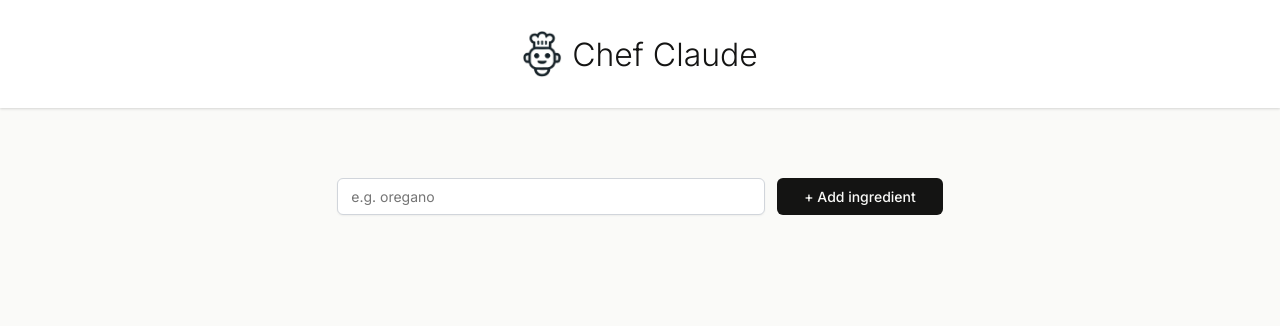
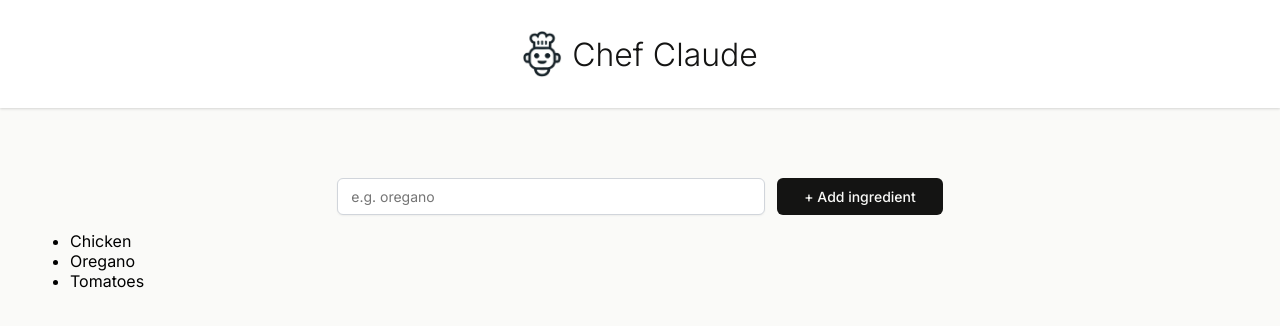
Before and after one commit to daniela-mendes/react-101, a React (Vite) app in the folder chef-claude/: page / in a window 1280 px wide. Shown: the top 326 px of the page. Built offline with nearby package versions, Linux system fonts and the light colour scheme.

Commit message:
chef claude: - iterating over ingredients list and rendering them - event listener for submit - form adds ingredient to the list, but does not render the new element

```diff
--- a/chef-claude/src/Main.tsx
+++ b/chef-claude/src/Main.tsx
@@ -1,10 +1,27 @@
 export default function Main() {
+    const ingredients = ["Chicken", "Oregano", "Tomatoes"]
+
+    const ingredientsList = ingredients.map(ing => (
+        <li key={ing}>{ing}</li>
+    ))
+
+    function handleSubmit(event: any) {
+        event.preventDefault() // to avoid page refresh
+        const formData: FormData = new FormData(event.currentTarget)
+        const newIngredient: any = formData.get("ingredient")
+        ingredients.push(newIngredient)
+        console.log(ingredients)
+    }
+
     return (
         <main>
-            <form>
-                <input type="text" placeholder="e.g. oregano" aria-label="add  ingredient" />
+            <form onSubmit={handleSubmit}>
+                <input type="text" placeholder="e.g. oregano" aria-label="add ingredient" name="ingredient" />
                 <button>+ Add ingredient</button>
             </form>
+            <ul>
+                {ingredientsList}
+            </ul>
         </main>
     )
 }
```
